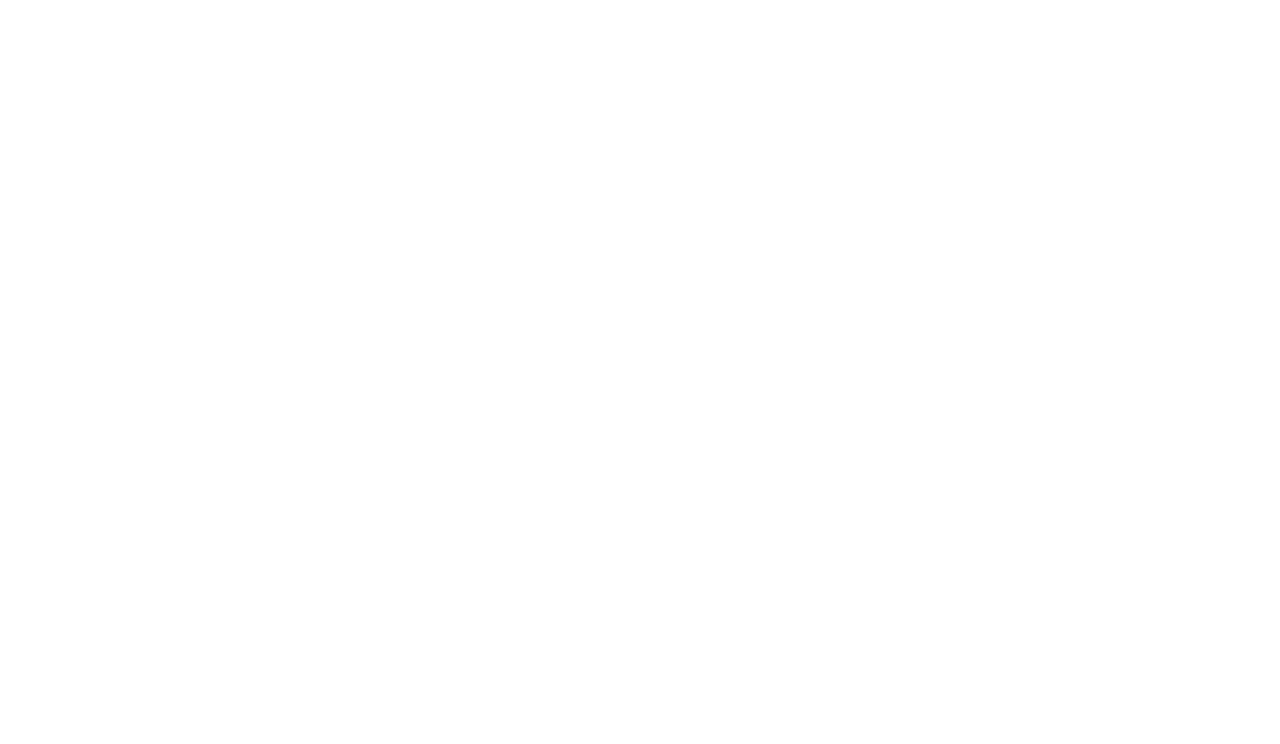
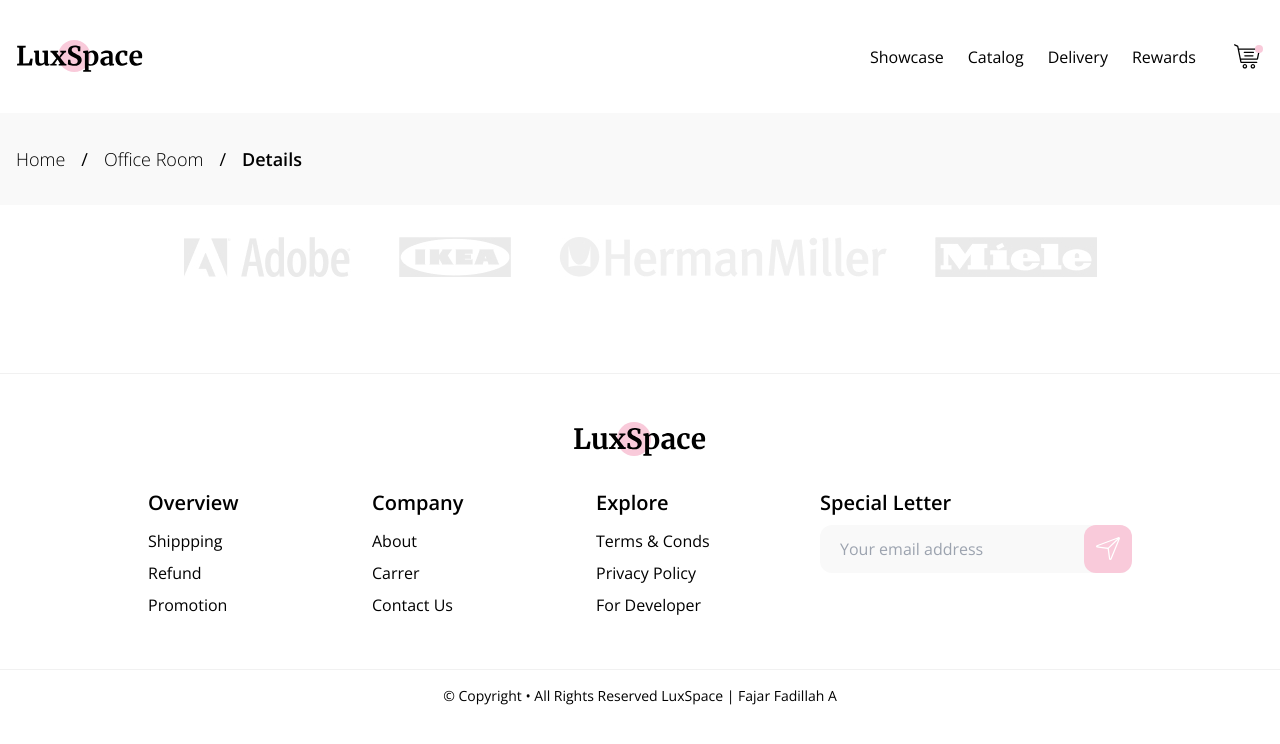
Before and after one commit to fajarfadillahh/luxspace-furniture-ecommerce-react-tailwind, a React (Vite) app: page /categories/87352 in a window 1280 px wide. Before the commit this address had no page. Shown: the top 744 px of the page. Built offline with nearby package versions, Linux system fonts and the light colour scheme.

Commit message:
create Details Page | modified file Header & Home

```diff
--- a/package.json
+++ b/package.json
@@ -20,6 +20,7 @@
     "postcss": "^8.4.20",
     "prettier": "^2.8.1",
     "prettier-plugin-tailwindcss": "^0.2.1",
+    "prop-types": "^15.8.1",
     "react-icons": "^4.7.1",
     "react-router-dom": "^6.6.1",
     "tailwindcss": "^3.2.4",
--- a/src/App.jsx
+++ b/src/App.jsx
@@ -2,6 +2,7 @@
 import { BrowserRouter as Router, Routes, Route } from "react-router-dom";
 
 import Home from "./pages/Home";
+import Details from "./pages/Details";
 
 export default function App() {
   return (
@@ -9,6 +10,7 @@
       <Router>
         <Routes>
           <Route exact path="/" element={<Home />} />
+          <Route path="/categories/:idc" element={<Details />} />
         </Routes>
       </Router>
     </>
--- /dev/null
+++ b/src/components/Breadcrumb.jsx
@@ -0,0 +1,28 @@
+import React from "react";
+import PropTypes from "prop-types";
+import { Link } from "react-router-dom";
+
+export default function Breadcrumb({ list }) {
+  return (
+    <section className="bg-gray-100 py-8 px-4">
+      <div className="container mx-auto">
+        <ul className="breadcrumb">
+          {list.map((item, index) => {
+            const arias =
+              index === list.length ? { "arias-label": "current-page" } : {};
+
+            return (
+              <li key={item.url} {...arias}>
+                <Link to={item.url}>{item.name}</Link>
+              </li>
+            );
+          })}
+        </ul>
+      </div>
+    </section>
+  );
+}
+
+Breadcrumb.propTypes = {
+  list: PropTypes.array.isRequired,
+};
--- /dev/null
+++ b/src/pages/Details.jsx
@@ -0,0 +1,25 @@
+import React from "react";
+
+import Header from "../parts/Header";
+import Breadcrumb from "../components/Breadcrumb";
+import Clients from "../parts/Clients";
+import Sitemap from "../parts/Sitemap";
+import Footer from "../parts/Footer";
+
+export default function Details() {
+  return (
+    <>
+      <Header theme="white" />
+      <Breadcrumb
+        list={[
+          { url: "/", name: "Home" },
+          { url: "/categories/87352", name: "Office Room" },
+          { url: "/categories/87352/products/28741", name: "Details" },
+        ]}
+      />
+      <Clients />
+      <Sitemap />
+      <Footer />
+    </>
+  );
+}
--- a/src/pages/Home.jsx
+++ b/src/pages/Home.jsx
@@ -11,7 +11,7 @@
 export default function Home() {
   return (
     <>
-      <Header />
+      <Header theme="black" position="absolute" />
       <Hero />
       <BrowseRoom />
       <JustArrived />
--- a/src/parts/Header.jsx
+++ b/src/parts/Header.jsx
@@ -3,16 +3,18 @@
 
 import HeaderLogo from "../assets/images/design/logo.svg";
 
-export default function Header() {
+export default function Header({ theme, position }) {
   return (
-    <header className="absolute z-50 w-full px-4">
+    <header className={[position, "z-50 w-full px-4"].join(" ")}>
       <div className="container mx-auto py-10">
         <div className="flex-stretch flex items-center">
           <div className="flex w-56 items-center">
-            <img
-              src={HeaderLogo}
-              alt="Luxspace - adalah sebuah website yang menjual barang-barang furniture yang keren"
-            />
+            <Link to="/">
+              <img
+                src={HeaderLogo}
+                alt="Luxspace - adalah sebuah website yang menjual barang-barang furniture yang keren"
+              />
+            </Link>
           </div>
 
           <div className="w-full"></div>
@@ -25,7 +27,10 @@
               <li className="mx-3 py-6 md:py-0">
                 <Link
                   to="/showcase"
-                  className="text-black hover:text-white hover:underline"
+                  className={[
+                    "hover:underline",
+                    theme === "white" ? "text-black" : "text-white",
+                  ].join(" ")}
                 >
                   Showcase
                 </Link>
@@ -33,7 +38,10 @@
               <li className="mx-3 py-6 md:py-0">
                 <Link
                   to="/catalog"
-                  className="text-black hover:text-white hover:underline"
+                  className={[
+                    "hover:underline",
+                    theme === "white" ? "text-black" : "text-white",
+                  ].join(" ")}
                 >
                   Catalog
                 </Link>
@@ -41,7 +49,10 @@
               <li className="mx-3 py-6 md:py-0">
                 <Link
                   to="/delivery"
-                  className="text-black hover:text-white hover:underline"
+                  className={[
+                    "hover:underline",
+                    theme === "white" ? "text-black" : "text-white",
+                  ].join(" ")}
                 >
                   Delivery
                 </Link>
@@ -49,7 +60,10 @@
               <li className="mx-3 py-6 md:py-0">
                 <Link
                   to="/rewards"
-                  className="text-black hover:text-white hover:underline"
+                  className={[
+                    "hover:underline",
+                    theme === "white" ? "text-black" : "text-white",
+                  ].join(" ")}
                 >
                   Rewards
                 </Link>
@@ -78,7 +92,10 @@
               <li className="ml-6">
                 <Link
                   to="/cart"
-                  className="cart cart-filled flex h-8 w-8 items-center justify-center text-black hover:text-white"
+                  className={[
+                    "cart cart-filled flex h-8 w-8 items-center justify-center",
+                    theme === "white" ? "text-black" : "text-white",
+                  ].join(" ")}
                 >
                   <svg
                     className="fill-current"
--- a/src/parts/HomePage/BrowseRoom.jsx
+++ b/src/parts/HomePage/BrowseRoom.jsx
@@ -1,4 +1,5 @@
 import React from "react";
+import { Link } from "react-router-dom";
 
 import CatalogImage1 from "../../assets/images/content/image-catalog-1.jpg";
 import CatalogImage2 from "../../assets/images/content/image-catalog-2.jpg";
@@ -32,9 +33,9 @@
               <h5 className="text-lg font-semibold">Living Room</h5>
               <span className="">18.309 items</span>
             </div>
-            <a href="details.html" className="stretched-link">
+            <Link to="/categories/87352" className="stretched-link">
               {/* <!-- fake children --> */}
-            </a>
+            </Link>
           </div>
 
           <div className="card relative col-span-9 row-span-1 md:col-span-2 md:row-span-2">
@@ -49,9 +50,9 @@
               <h5 className="text-lg font-semibold">Decoration</h5>
               <span className="">77.392 items</span>
             </div>
-            <a href="details.html" className="stretched-link">
+            <Link to="/categories/87352" className="stretched-link">
               {/* <!-- fake children --> */}
-            </a>
+            </Link>
           </div>
 
           <div className="card relative col-span-9 row-span-1 md:col-span-3 md:row-span-2">
@@ -66,9 +67,9 @@
               <h5 className="text-lg font-semibold">Bed Room</h5>
               <span className="">22.094 items</span>
             </div>
-            <a href="details.html" className="stretched-link">
+            <Link to="/categories/87352" className="stretched-link">
               {/* <!-- fake children --> */}
-            </a>
+            </Link>
           </div>
 
           <div className="card relative col-span-9 row-span-1 md:col-span-4">
@@ -83,9 +84,9 @@
               <h5 className="text-lg font-semibold">Children Room</h5>
               <span className="">807 items</span>
             </div>
-            <a href="details.html" className="stretched-link">
+            <Link to="/categories/87352" className="stretched-link">
               {/* <!-- fake children --> */}
-            </a>
+            </Link>
           </div>
         </div>
       </div>
--- a/src/parts/HomePage/JustArrived.jsx
+++ b/src/parts/HomePage/JustArrived.jsx
@@ -1,4 +1,5 @@
 import React from "react";
+import { Link } from "react-router-dom";
 
 import justImage1 from "../../assets/images/content/image just arrived - 1.jpg";
 import justImage2 from "../../assets/images/content/image just arrived - 2.jpg";
@@ -36,9 +37,9 @@
             </div>
             <h5 className="mt-4 text-lg font-semibold">Cangkir Mauttie</h5>
             <span className="">IDR 89.300.000</span>
-            <a href="details.html" className="stretched-link">
+            <Link to="/categories/87352" className="stretched-link">
               {/* <!-- fake children --> */}
-            </a>
+            </Link>
           </div>
 
           <div className="card relative px-4">
@@ -54,9 +55,9 @@
             </div>
             <h5 className="mt-4 text-lg font-semibold">Bangkyu Minimax</h5>
             <span className="">IDR 65.300.000</span>
-            <a href="details.html" className="stretched-link">
+            <Link to="/categories/87352" className="stretched-link">
               {/* <!-- fake children --> */}
-            </a>
+            </Link>
           </div>
 
           <div className="card relative px-4">
@@ -72,9 +73,9 @@
             </div>
             <h5 className="mt-4 text-lg font-semibold">Buku Sidu Edition</h5>
             <span className="">IDR 12.000.000</span>
-            <a href="details.html" className="stretched-link">
+            <Link to="/categories/87352" className="stretched-link">
               {/* <!-- fake children --> */}
-            </a>
+            </Link>
           </div>
 
           <div className="card relative px-4">
@@ -90,9 +91,9 @@
             </div>
             <h5 className="mt-4 text-lg font-semibold">Watch Notes X</h5>
             <span className="">IDR 75.000.000</span>
-            <a href="details.html" className="stretched-link">
+            <Link to="/categories/87352" className="stretched-link">
               {/* <!-- fake children --> */}
-            </a>
+            </Link>
           </div>
 
           <div className="card relative px-4">
@@ -108,9 +109,9 @@
             </div>
             <h5 className="mt-4 text-lg font-semibold">Racking Plants</h5>
             <span className="">IDR 2.400.000</span>
-            <a href="details.html" className="stretched-link">
+            <Link to="/categories/87352" className="stretched-link">
               {/* <!-- fake children --> */}
-            </a>
+            </Link>
           </div>
         </div>
       </div>
```
Also changed, not shown: 1 other file (tests, documents, lock files or other folders).
